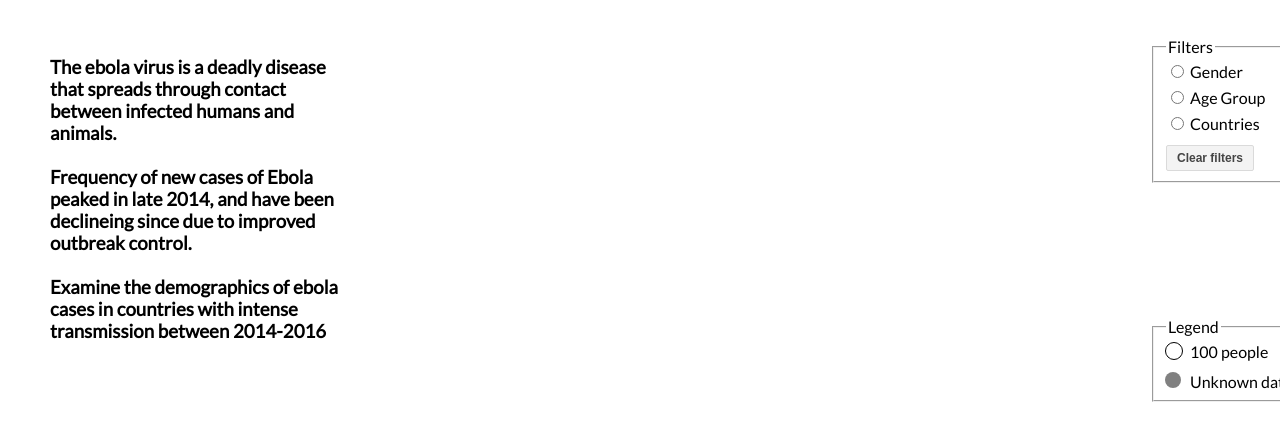
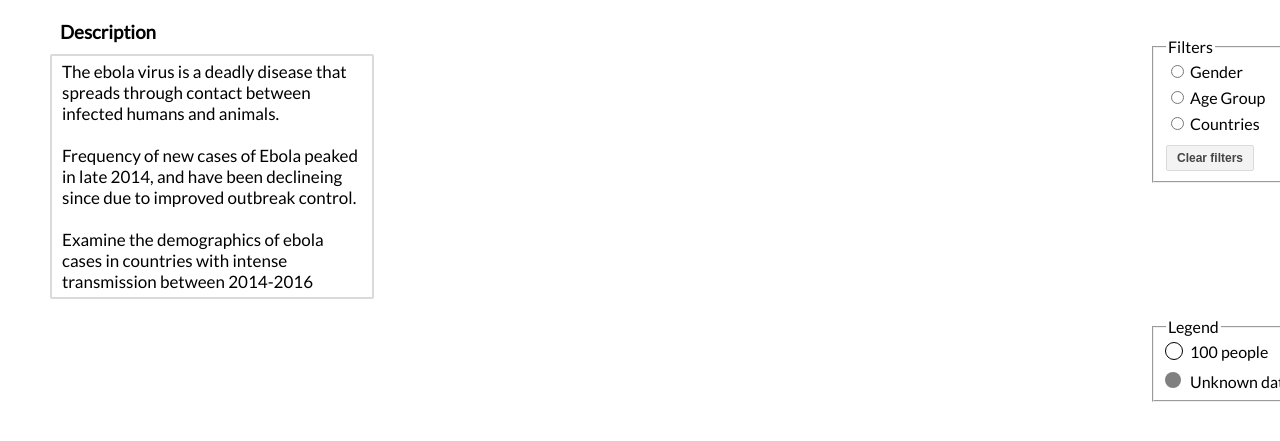
Before and after one commit to UW-CSE442-WI20/A3-The-Ebola-Epidemic, a website built with Parcel: page src/index.html in a window 1280 px wide. Shown: the part 63-504 px from the top of the page. Built offline with nearby package versions, Linux system fonts and the light colour scheme.

Commit message:
format the description

```diff
--- a/src/index.html
+++ b/src/index.html
@@ -11,7 +11,8 @@
         <h1>The Ebola Virus</h1>
     </div>
     <div id="summary">
-        <h3>The ebola virus is a deadly disease that spreads through contact between infected humans and animals. <br> <br>Frequency of new cases of Ebola peaked in late 2014, and have been declineing since due to improved outbreak control. <br> <br> Examine the demographics of ebola cases in countries with intense transmission between 2014-2016 </h3>
+        <h3>Description</h3>
+        <p>The ebola virus is a deadly disease that spreads through contact between infected humans and animals. <br> <br>Frequency of new cases of Ebola peaked in late 2014, and have been declineing since due to improved outbreak control. <br> <br> Examine the demographics of ebola cases in countries with intense transmission between 2014-2016 </p>
     </div>
     <div id="filters">
         <fieldset>
--- a/src/styles.css
+++ b/src/styles.css
@@ -24,6 +24,10 @@ h1 {
 
 #filters fieldset,
 #people-legend fieldset {
+    width: 140px;
+}
+
+#summary fieldset {
     width: 140px;
 }
 
@@ -60,13 +64,31 @@ h1 {
     height: 65px;
 }
 
-#summary {
+#summary p{
 	display: inline-block;
 	position: fixed;
     top: 100px;
     left: 50px;
     width: 300px;
+    border: 2px #DADADA solid;
+    padding: 5px 10px;
+    border-radius: 2px;
+    font-family: 'Lato', sans-serif;
+    font-size: 17px;
 }
+
+
+#summary h3{
+    display: inline-block;
+	position: fixed;
+    top: 60px;
+    left: 50px;
+    width: 300px;
+    padding: 5px 10px;
+    border-radius: 2px;
+    text-align: left;
+}
+
 
 #percent {
     display: inline-block;
```
